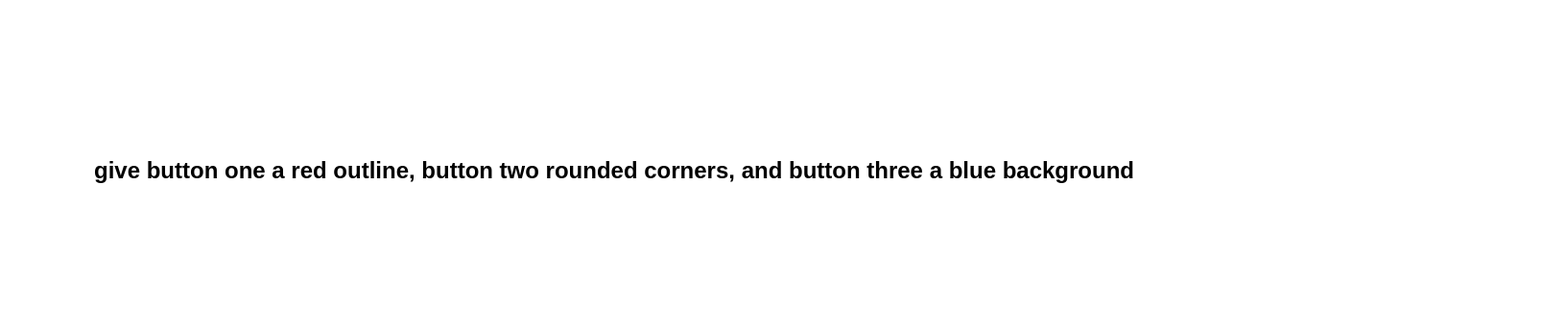
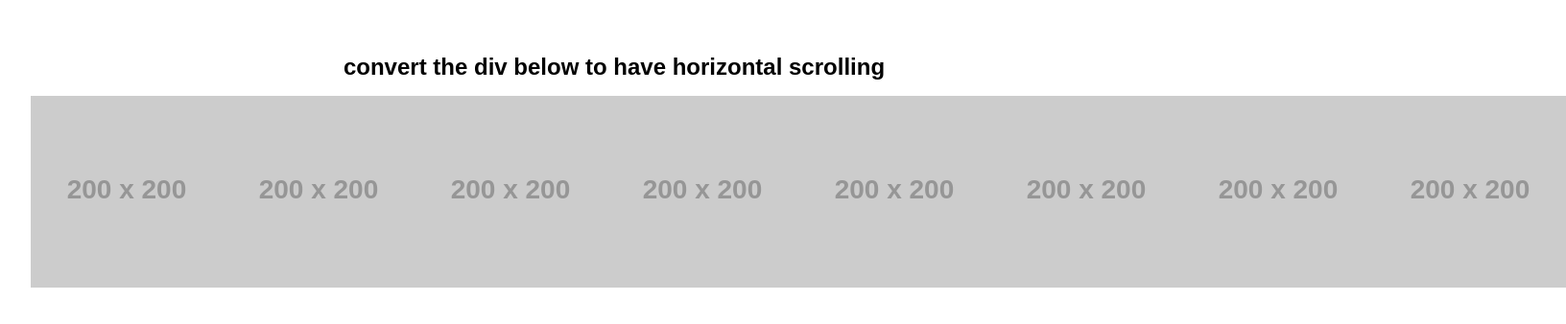
Before and after one commit to Cody-Derbyshire/aotea-challenges, a plain HTML site: page 200/w7/index.html in a window 1280 px wide. Shown: the part 222-560 px from the top of the page at 96% size, 1632 px wide, since content can reach past the window. Drawn offline with Linux system fonts and the light colour scheme; placeholder pictures from the web are drawn by us.

Commit message:
finished 200

```diff
--- a/200/w7/index.html
+++ b/200/w7/index.html
@@ -8,10 +8,17 @@
   </head>
   <body>
     <div class="container">
-      <h2>
-        give button one a red outline, button two rounded corners, and button
-        three a blue background
-      </h2>
+      <h2>convert the div below to have horizontal scrolling</h2>
+      <div class="gallery">
+        <img src="https://placehold.co/200" alt="" class="galleryImg" />
+        <img src="https://placehold.co/200" alt="" class="galleryImg" />
+        <img src="https://placehold.co/200" alt="" class="galleryImg" />
+        <img src="https://placehold.co/200" alt="" class="galleryImg" />
+        <img src="https://placehold.co/200" alt="" class="galleryImg" />
+        <img src="https://placehold.co/200" alt="" class="galleryImg" />
+        <img src="https://placehold.co/200" alt="" class="galleryImg" />
+        <img src="https://placehold.co/200" alt="" class="galleryImg" />
+      </div>
     </div>
   </body>
 </html>
--- a/200/w7/styles.css
+++ b/200/w7/styles.css
@@ -11,10 +11,15 @@ body {
 
 .container {
   height: calc(100vh - 4rem);
-  width: calc(100vw - 4rem);
+  max-width: calc(100vw - 4rem);
   display: flex;
   flex-direction: column;
   justify-content: center;
   align-items: center;
   gap: 1rem;
 }
+
+.gallery {
+  max-width: calc(100vw - 4rem);
+  display: flex;
+}
```
